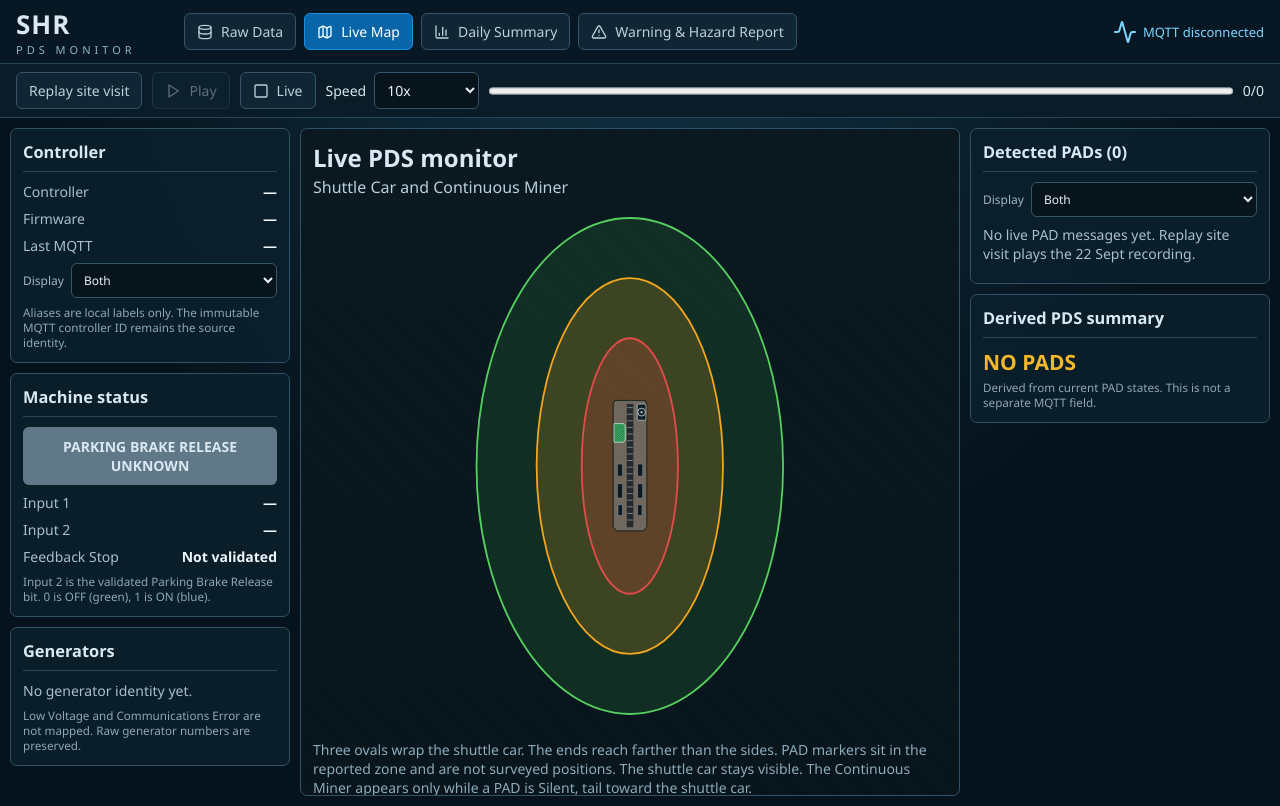
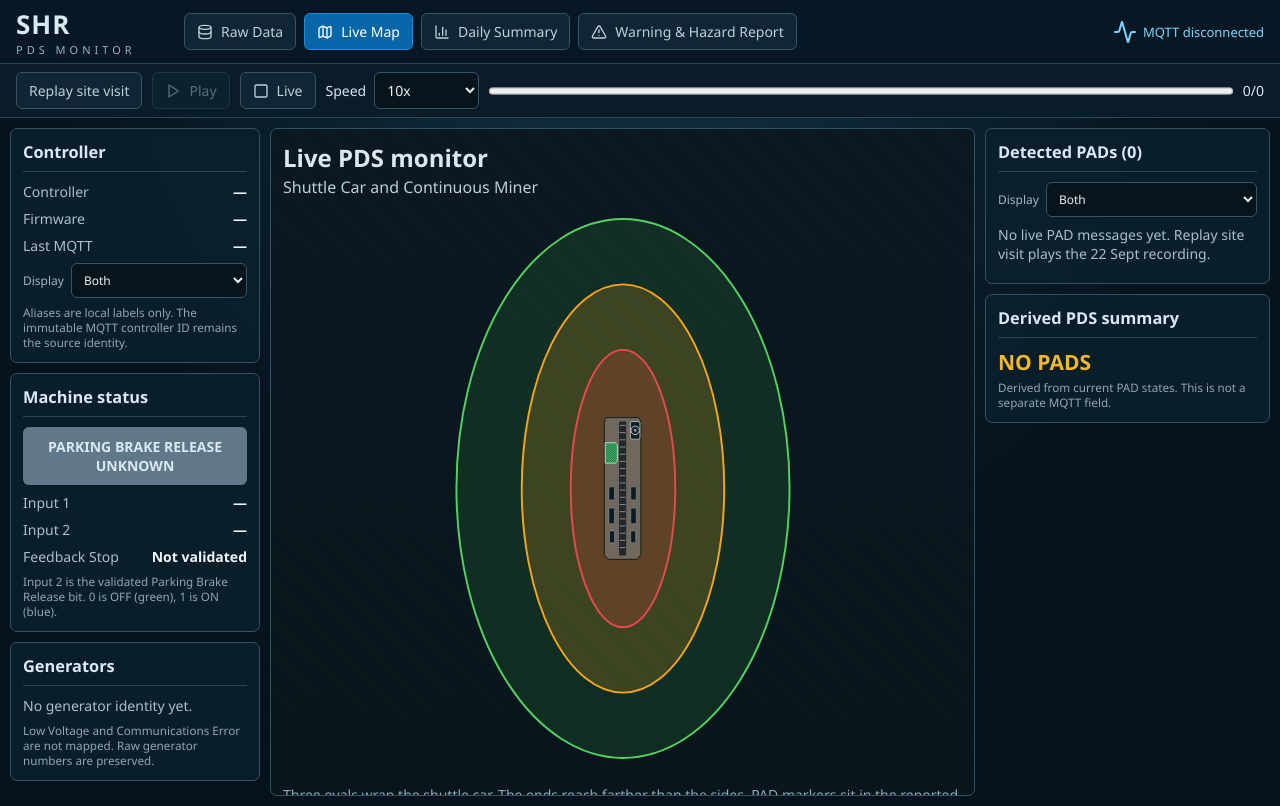
Before and after one commit to christianchavezmoya-bot/PDS_monitor, a React (Vite) app: page / in a window 1280 px wide. Built offline with nearby package versions, Linux system fonts and the light colour scheme.

Commit message:
Upgrade Live Map operational presentation
* Upgrade live map operational state presentation

* Add operational zone, PAD and generator card styling

```diff
--- a/src/styles.css
+++ b/src/styles.css
@@ -211,3 +211,26 @@ td small { display: block; color: #8eabba; }
 .assignment-row button { padding: 5px 8px; }
 .label-mode { display: flex; gap: 7px; align-items: center; margin: 7px 0; color: #9db6c5; font-size: 12px; }
 .label-mode select { flex: 1; }
+
+/* Operational Live Map */
+.dashboard { grid-template-columns: 250px minmax(620px, 1fr) 285px; }
+.scene { height: calc(100vh - 235px); min-height: 480px; }
+.zone-warning { fill: #f2a51d30; stroke: #f2a51d; stroke-width: .12; transition: fill .2s, filter .2s; }
+.zone-warning.active { fill: #ff9d0075; stroke: #ffb21c; filter: drop-shadow(0 0 .3px #ff9d00); }
+.zone-hazard { fill: #d9414138; stroke: #e34b4b; stroke-width: .12; }
+.zone-hazard.active { fill: #ff1f1f8c; stroke: #ff5757; animation: hazard-zone-pulse 1s ease-in-out infinite; }
+@keyframes hazard-zone-pulse { 0%,100% { opacity:.72; filter:drop-shadow(0 0 .15px #ff2424); } 50% { opacity:1; filter:drop-shadow(0 0 .55px #ff2424); } }
+.miner-marker { width: 34px; height: 34px; display:grid; place-items:center; border-radius:50%; padding:0; color:white; }
+.miner-marker.warning { background:#f39a00; border:2px solid #ffd27a; }
+.miner-marker.hazard { background:#e12626; border:2px solid #ff8a8a; }
+.miner-symbol { font-size:22px; line-height:1; }
+.pad-card { margin:7px 0; padding:10px; border:1px solid transparent; border-radius:7px; }
+.pad-card.pad-monitor { background:#123b20; border-color:#56cf61; }
+.pad-card.pad-silent { background:#0b3854; border-color:#39b4ff; }
+.pad-card.pad-warning { background:#5a3508; border-color:#ffad24; box-shadow:0 0 10px #ff9d0038; }
+.pad-card.pad-hazard { background:#5b1111; border-color:#ff5656; box-shadow:0 0 12px #ff242455; }
+.pad-card.pad-id, .pad-card.pad-unmapped_3 { background:#263640; border-color:#607887; }
+.generator-card { margin:7px 0; padding:9px; border:1px solid #607887; border-radius:7px; background:#172832; }
+.generator-card > small { margin-left:28px; }
+.generator-unvalidated::after { content:"STATUS UNVALIDATED"; display:block; margin:4px 0 0 28px; color:#d7c27a; font-size:11px; font-weight:700; }
+@media (prefers-reduced-motion: reduce) { .zone-hazard.active { animation:none; opacity:1; } }
--- a/src/ui/MapPage.tsx
+++ b/src/ui/MapPage.tsx
@@ -55,12 +55,12 @@ function markerStyle(stateCode: number, index: number): { left: string; top: str
   return meterPct(x, y);
 }
 
-function ZoneLayer({ showMiner }: { showMiner: boolean }) {
+function ZoneLayer({ showMiner, warningActive, hazardActive }: { showMiner: boolean; warningActive: boolean; hazardActive: boolean }) {
   return (
     <svg className="zone-layer" viewBox={`${FIELD_FRAME.x} ${FIELD_FRAME.y} ${FIELD_FRAME.w} ${FIELD_FRAME.h}`} preserveAspectRatio="none" aria-hidden="true">
       <ellipse cx="0" cy="0" rx={ZONE_ELLIPSES.monitor.rx} ry={ZONE_ELLIPSES.monitor.ry} fill="#3aaa4728" stroke="#56cf61" strokeWidth="0.12" />
-      <ellipse cx="0" cy="0" rx={ZONE_ELLIPSES.warning.rx} ry={ZONE_ELLIPSES.warning.ry} fill="#f2a51d30" stroke="#f2a51d" strokeWidth="0.12" />
-      <ellipse cx="0" cy="0" rx={ZONE_ELLIPSES.hazard.rx} ry={ZONE_ELLIPSES.hazard.ry} fill="#d9414138" stroke="#e34b4b" strokeWidth="0.12" />
+      <ellipse className={warningActive ? "zone-warning active" : "zone-warning"} cx="0" cy="0" rx={ZONE_ELLIPSES.warning.rx} ry={ZONE_ELLIPSES.warning.ry} />
+      <ellipse className={hazardActive ? "zone-hazard active" : "zone-hazard"} cx="0" cy="0" rx={ZONE_ELLIPSES.hazard.rx} ry={ZONE_ELLIPSES.hazard.ry} />
       {showMiner &&
         CM_SILENT_ZONES.map((zone) => (
           <ellipse
@@ -97,6 +97,9 @@ export function MapPage() {
   const pads = snap.pads.filter((pad) => !controller || pad.controllerId === controller.controllerId);
   const generators = snap.generators.filter((item) => !controller || item.controllerId === controller.controllerId);
   const silent = pads.filter((pad) => pad.stateCode === 2);
+  const warningActive = pads.some((pad) => pad.stateCode === 4);
+  const hazardActive = pads.some((pad) => pad.stateCode === 5);
+  const sortedPads = [...pads].sort((a, b) => b.lastSeenMs - a.lastSeenMs);
   const brake = controller?.parkingBrakeRelease ?? null;
   const brakeClass = brake === 1 ? "brake-on" : brake === 0 ? "brake-off" : "brake-unknown";
   const grouped = new Map<number, PadLive[]>();
@@ -167,10 +170,10 @@ export function MapPage() {
           <h3>Generators</h3>
           {generators.length === 0 && <p>No generator identity yet.</p>}
           {generators.map((generator, index) => (
-            <p key={generator.generatorId}>
+            <div className="generator-card generator-unvalidated" key={generator.generatorId}>
               <i>{index + 1}</i> ID <b>{generator.generatorId}</b> <span className="muted">Unvalidated</span>
               <small>FW {generator.firmware ?? "—"} · raw {generator.unmapped.map((item) => item.value).join(", ") || "—"}</small>
-            </p>
+            </div>
           ))}
           <small>Low Voltage and Communications Error are not mapped. Raw generator numbers are preserved.</small>
         </div>
@@ -179,22 +182,26 @@ export function MapPage() {
         <h1>Live PDS monitor</h1>
         <h2>Shuttle Car and Continuous Miner</h2>
         <div className="scene" style={{ aspectRatio: `${FIELD_FRAME.w} / ${FIELD_FRAME.h}` }}>
-          <ZoneLayer showMiner={silent.length > 0} />
+          <ZoneLayer showMiner={silent.length > 0} warningActive={warningActive} hazardActive={hazardActive} />
           <MachineArt src="/machines/shuttle-car.svg?plan=1" className={`machine-art shuttle ${brakeClass}`} style={meterBox(SHUTTLE_BOX)} />
           {silent.length > 0 && (
             <MachineArt src="/machines/continuous-miner.svg" className="machine-art miner" style={meterBox(MINER_BOX)} />
           )}
           {[...grouped.entries()].flatMap(([state, list]) =>
-            list.map((pad, index) => (
-              <div
-                key={`${pad.controllerId}-${pad.displayId}`}
-                className={`marker state ${padStateName(state).toLowerCase()}`}
-                style={markerStyle(state, index)}
-              >
-                {formatPadLabel(pad.displayId, padAssignments[pad.displayId], labelModes.pad)}
-                <small>{padStateName(state)}</small>
-              </div>
-            )),
+            state === 2 ? [] : list.map((pad, index) => {
+              const critical = state === 4 || state === 5;
+              return (
+                <div
+                  key={`${pad.controllerId}-${pad.displayId}`}
+                  className={critical ? `marker miner-marker ${padStateName(state).toLowerCase()}` : `marker state ${padStateName(state).toLowerCase()}`}
+                  style={markerStyle(state, index)}
+                  title={`${formatPadLabel(pad.displayId, padAssignments[pad.displayId], labelModes.pad)} — ${padStateName(state)}`}
+                >
+                  {critical ? <span className="miner-symbol" aria-label="miner">♟</span> : formatPadLabel(pad.displayId, padAssignments[pad.displayId], labelModes.pad)}
+                  {!critical && <small>{padStateName(state)}</small>}
+                </div>
+              );
+            }),
           )}
         </div>
         <p className="notice">
@@ -208,8 +215,8 @@ export function MapPage() {
           <label className="label-mode">Display <select value={labelModes.pad} onChange={(e) => updateModes("pad", e.target.value as LabelMode)}>
             <option value="id">ID only</option><option value="name">Name only</option><option value="both">Both</option>
           </select></label>
-          {pads.map((pad) => (
-            <div className="pad" key={pad.displayId}>
+          {sortedPads.map((pad) => (
+            <div className={`pad pad-card pad-${padStateName(pad.stateCode).toLowerCase()}`} key={pad.displayId}>
               <b>{formatPadLabel(pad.displayId, padAssignments[pad.displayId], labelModes.pad)}</b>
               <div className="assignment-row">
                 <input value={editPad.startsWith(`${pad.displayId}:`) ? editPad.slice(editPad.indexOf(":") + 1) : ""} onChange={(e) => setEditPad(`${pad.displayId}:${e.target.value}`)} placeholder="Assign person name" />
@@ -231,7 +238,7 @@ export function MapPage() {
               </small>
             </div>
           ))}
-          {pads.length === 0 && <p>No live PAD messages yet. Replay site visit plays the 22 Sept recording.</p>}
+          {sortedPads.length === 0 && <p>No live PAD messages yet. Replay site visit plays the 22 Sept recording.</p>}
         </div>
         <div className="panel">
           <h3>Derived PDS summary</h3>
```
